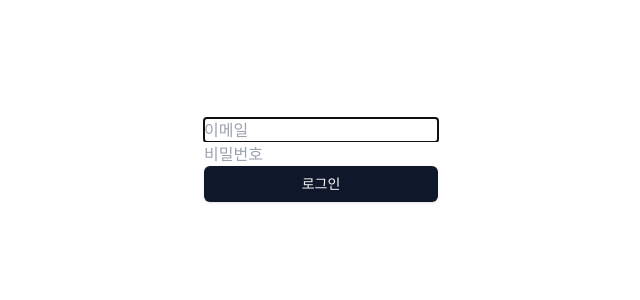
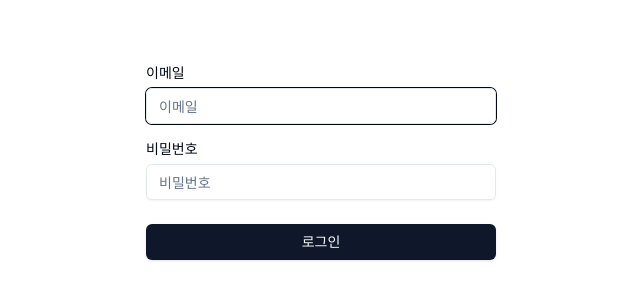
Before and after one commit to choikiyeop/nextjs-boilerplate, a Next.js app: page /login in a window 1280 px wide. Shown: the part 240-540 px from the top of the page, without its empty margins (319-959 px from the left). Built offline with nearby package versions, Linux system fonts and the light colour scheme.

Commit message:
design: 로그인 디자인 변경

```diff
--- a/components/forms/login-form.tsx
+++ b/components/forms/login-form.tsx
@@ -4,21 +4,36 @@ import { useFormState, useFormStatus } from "react-dom";
 import { Spinner } from "../ui/spinner";
 import { Button } from "../ui/button";
 import { login } from "@/services/auth/actions";
+import { Input } from "../ui/input";
+import { Label } from "../ui/label";
 
 export const LoginForm = () => {
   const [errorMessage, dispatch] = useFormState(login, undefined);
 
   return (
-    <form action={dispatch} className="flex flex-col">
-      <input
+    <form action={dispatch} className="flex flex-col space-y-3 w-[350px]">
+      <div className="space-y-1">
+        <Label htmlFor="email">이메일</Label>
+        <Input
+          id="email"
           type="email"
           name="email"
           placeholder="이메일"
           required
           autoFocus
         />
-      <input type="password" name="password" placeholder="비밀번호" required />
-      <p>{errorMessage}</p>
+      </div>
+      <div className="space-y-1">
+        <Label htmlFor="password">비밀번호</Label>
+        <Input
+          id="password"
+          type="password"
+          name="password"
+          placeholder="비밀번호"
+          required
+        />
+      </div>
+      <p className="text-sm text-red-500">{errorMessage}</p>
       <LoginButton />
     </form>
   );
```
Lines whose indentation alone changed are shown as unchanged.
